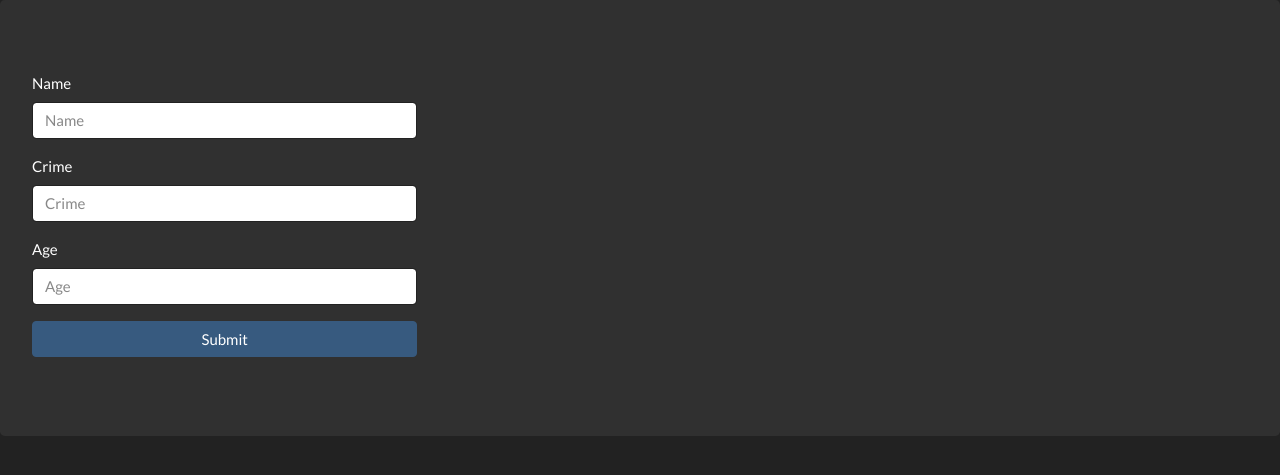
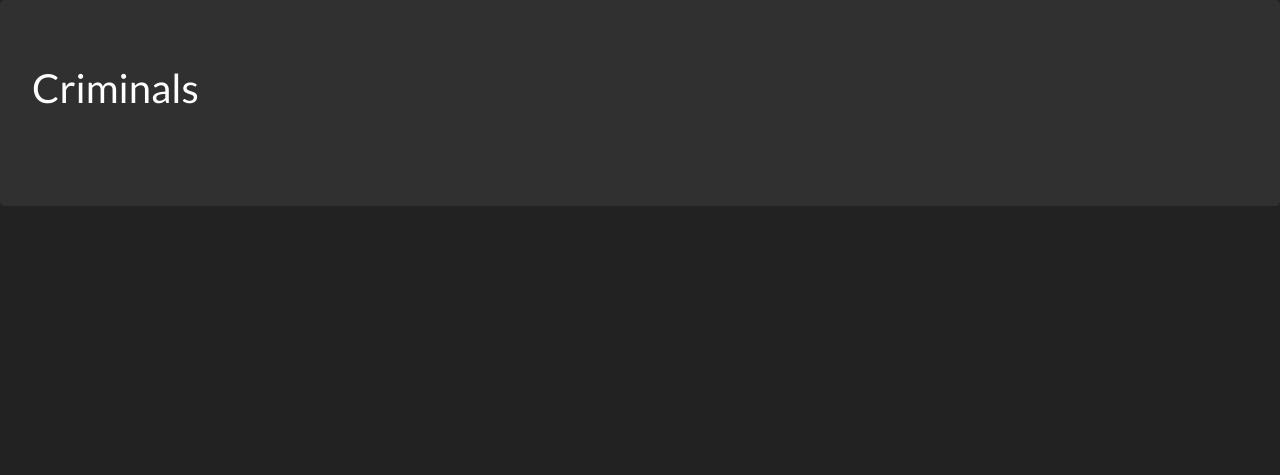
Before and after one commit to ganadhish1999/CodeIgniterCriminalManagementSystem, a CodeIgniter app: page /database/index.php/criminal/index/1 in a window 1280 px wide. Shown: the part 71-546 px from the top of the page. Run offline with CodeIgniter, Linux system fonts and the light colour scheme; tables that the repository leaves empty or names only in its code hold one stand-in row (values such as "Sample post"); data that the repository does not hold is empty.

Commit message:
almost done

```diff
--- a/application/config/database.php
+++ b/application/config/database.php
@@ -76,8 +76,8 @@ $query_builder = TRUE;
 $db['default'] = array(
 	'dsn'	=> '',
 	'hostname' => 'localhost',
-	'username' => '',
-	'password' => '',
+	'username' => 'arnav',
+	'password' => '123456',
 	'database' => 'criminal_management',
 	'dbdriver' => 'mysqli',
 	'dbprefix' => '',
--- a/application/controllers/Criminal.php
+++ b/application/controllers/Criminal.php
@@ -11,12 +11,12 @@
 			// Init Pagination
 			// $this->pagination->initialize($config);
 
-			// $data['title'] = 'Latest Posts';
+			$data['title'] = 'Criminals';
 
-			// $data['posts'] = $this->post_model->get_posts(FALSE, $config['per_page'], $offset);
+			$data['criminal'] = $this->criminal_model->get_criminal(FALSE, $config['per_page'], $offset);
 
 			$this->load->view('templates/header');
-			$this->load->view('criminal/create');
+			$this->load->view('criminal/index', $data);
 			$this->load->view('templates/footer');
 		}
 
@@ -77,7 +77,7 @@
 				// Set message
 				$this->session->set_flashdata('criminal_created', 'Your criminal has been added');
 
-				redirect('criminal');
+				redirect('home');
 			}
 		}
 
--- a/application/models/Criminal_model.php
+++ b/application/models/Criminal_model.php
@@ -4,29 +4,28 @@
 			$this->load->database();
 		}
 
-		// public function get_posts($slug = FALSE, $limit = FALSE, $offset = FALSE){
-		// 	if($limit){
-		// 		$this->db->limit($limit, $offset);
-		// 	}
-		// 	if($slug === FALSE){
-		// 		$this->db->order_by('posts.id', 'DESC');
-		// 		$this->db->join('categories', 'categories.id = posts.category_id');
-		// 		$query = $this->db->get('posts');
-		// 		return $query->result_array();
-		// 	}
+		public function get_criminal($slug = FALSE, $limit = FALSE, $offset = FALSE){
+			if($limit){
+				$this->db->limit($limit, $offset);
+			}
+			if($slug === FALSE){
+				$this->db->order_by('criminal.id', 'DESC');
+				$query = $this->db->get('criminal');
+				return $query->result_array();
+			}
 
-		// 	$query = $this->db->get_where('posts', array('slug' => $slug));
-		// 	return $query->row_array();
-		// }
+			$query = $this->db->get_where('criminal', array('slug' => $slug));
+			return $query->row_array();
+		}
 
 		public function create_criminal(){
 			// $slug = url_title($this->input->post('title'));
 
 			$data = array(
-				'name' => $this->input->criminal('name'),
+				'name' => $this->input->post('name'),
 				// 'slug' => $slug,
-				'age' => $this->input->criminal('age'),
-				'crime' => $this->input->criminal('crime'),
+				'age' => $this->input->post('age'),
+				'crime' => $this->input->post('crime'),
 				'police_id' => $this->session->userdata('id'),
 				// 'post_image' => $post_image
 			);
--- a/application/views/criminal/index.php
+++ b/application/views/criminal/index.php
@@ -1,10 +1,10 @@
 <h2><?= $title ?></h2>
 <?php foreach($criminal as $c) : ?>
-	<h3><?php echo $criminal['name']; ?></h3>
+	<h3><?php echo $c['name']; ?></h3>
 	<div class="row">
 		<div class="col-md-9">
-			<small class="post-date">Posted on: <?php echo $criminal['register_date']; ?> in <strong><?php echo $criminal['age']; ?></strong></small><br>
-		<?php echo word_limiter($criminal['crime'], 60); ?>
+			<small class="post-date">Posted on: <?php echo $c['register_date']; ?> in <strong><?php echo $c['age']; ?></strong></small><br>
+		<?php echo word_limiter($c['crime'], 60); ?>
 		<br><br>
 		</div>
 	</div>
```
